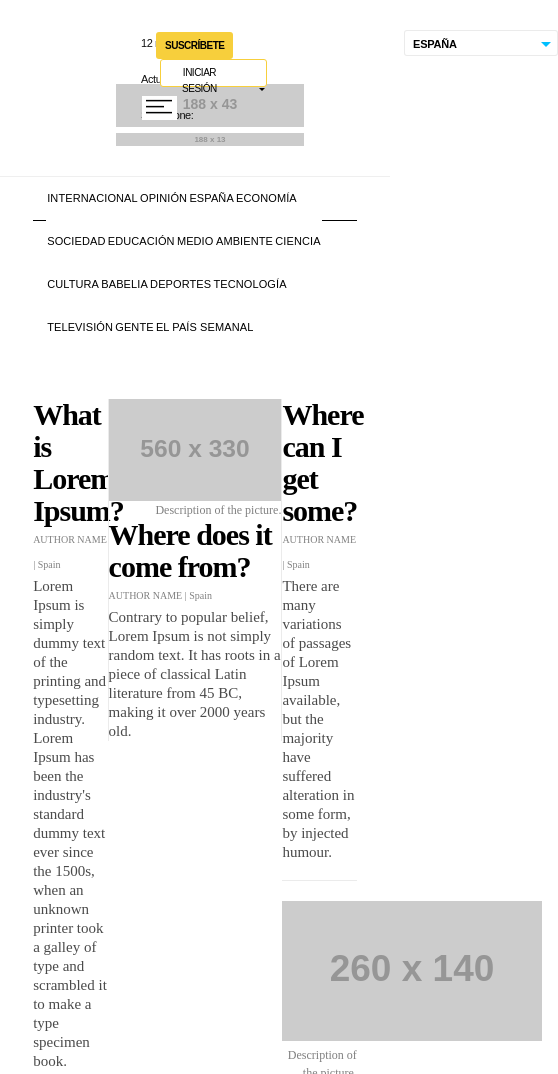
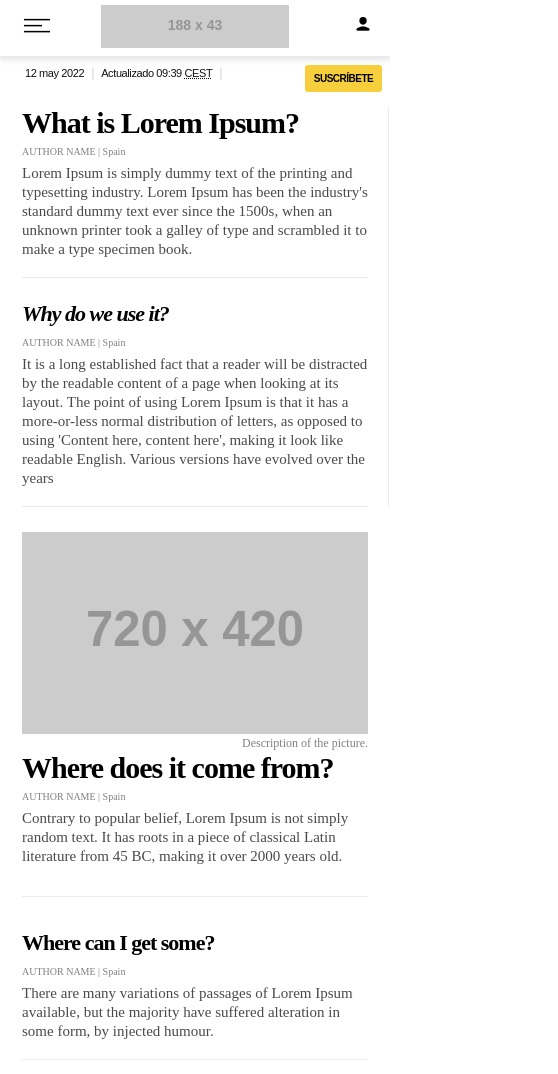
Before and after one commit to AlbertoGiovannoni/ppmexercise, a plain HTML site: page index.html in a window 390 px wide. Shown: the top 1074 px of the page, 558 px wide, since content can reach past the window. Drawn offline with Linux system fonts and the light colour scheme; placeholder pictures from the web are drawn by us.

Commit message:
added media

```diff
--- a/css/style.css
+++ b/css/style.css
@@ -2,6 +2,7 @@
 
 * {
     margin: 0;
+    padding: 0;
 }
 
 body {
@@ -29,24 +30,18 @@ button {
 
 /*start Header rules*/
 
-.head {
-    background-color: white;
-    height: 216px;
-    display: block;
-}
+
 
 .top {
-    position: relative;
     border-bottom: 1px solid #efefef;
+    margin: auto;
 }
 
 .main-top {
-    padding: 32px 30px 32px 26px;
-    margin: 0 90px 0 90px;
+    margin: 32px auto;
+    max-width: 1208px;
 }
-/* button .country{
-    padding: 4px 80px 4px 5px;
-} */
+
 
 .info-bar {
     width: 98%;
@@ -56,6 +51,10 @@ button {
 #secondary-infobar {
     position: absolute;
     right: 0;
+}
+
+.usr-img{
+    display: none;
 }
 
 .sub {
@@ -173,19 +172,21 @@ button {
 .navbar {
     background-color: white;
     height: 43px;
+    padding: 0 22px 0 22px;
 }
+
 .container-nav {
-    font-family: MarcinAntB,sans-serif;
+    font-family: MarcinAntB, sans-serif;
     background-color: white;
-    margin-left: 8.5%;
-    margin-right: 8.5%;
+    margin: 0 auto;
+    max-width: 1208px;
     letter-spacing: .1px;
 }
 
-nav{
+nav {
     height: 43px;
     border-bottom: 1px solid #000;
-    padding: 0 4% 0 4%;
+    display: flex;
 }
 
 nav a {
@@ -197,93 +198,124 @@ nav a:link,
 nav a:visited {
     color: #000;
     text-decoration: none;
-    padding: 15px .38%;
+    margin: auto;
+}
+
+nav a {
     font-size: 11px;
     line-height: 13px;
-
 }
 
 /*end Navigation rules*/
 
 /*start content rules*/
-.main-content{
-    display: inline-block;
-    margin-left: 8.5%;
-    margin-right: 8.5%;
+.main-content {
+    max-width: 1208px;
+    margin: 0 auto;
 }
 
-.container-main{
+.container-main {
+    display: flex;
     float: left;
     padding-bottom: 43px;
+    padding: 0 22px 30px 22px;
     border-bottom: double #4a4a4a;
 }
 
 article a:link,
-article a:visited{
+article a:visited {
     color: #000;
     text-decoration: none;
 }
 
-.left-articles, .right-articles{
-    width: 23%;
+.left-articles,
+.right-articles {
+    width: 21%;
 }
 
-.middle-article{
+.left-articles {
+    padding-right: 20px;
+}
+
+.right-articles {
+    padding-left: 20px;
+}
+
+.middle-article {
     width: 54%;
 }
 
-.image{
-     max-width: 100%;
+.image {
+    max-width: 100%;
     display: block;
-    max-width: 100%;
     margin-left: auto;
     margin-right: auto;
 }
 
-.description{
+.image3{
+    display: none;
+}
+
+.description {
     text-align: right;
     color: gray;
     font-size: 12px;
     line-height: 18px;
 }
 
-.left-articles, .right-articles, .middle-article{
-    padding-top: 50px;
+.left-articles,
+.right-articles,
+.middle-article {
+    margin-top: 50px;
     float: left;
 }
 
-.article-info, article a.author{
+.article-info,
+article a.author {
     color: gray;
     font-size: 10px;
     line-height: 25px;
 }
 
-article a.author{
+article a.author {
     text-transform: uppercase;
 }
 
-h2 a{
+h2 a {
     font-size: 30px;
     line-height: 32px;
     letter-spacing: -1px;
     font-weight: 700;
 }
 
-.article-l1, .article-r1{
+h2 a.titler1,
+h2 a.titler2,
+h2 a.titlel2 {
+    font-size: 22px;
+}
+
+h2 a.titlel2 {
+    font-style: italic;
+}
+
+.article-l1,
+.article-r1 {
     padding-bottom: 18px;
     border-bottom: 1px solid #ebebeb;
     margin-bottom: 20px;
 }
 
-.mtext{
+.mtext {
     max-width: 560px;
     margin: auto;
 }
 
-article.mid{
-    max-width: 610px;
-    margin: auto;
-    border-left: 1px solid #ebebeb;
+article.mid {
+    padding: 0 24px;
+    border-right: 1px solid #ebebeb;
+}
+
+.left-articles {
     border-right: 1px solid #ebebeb;
 }
 
@@ -292,61 +324,62 @@ article.mid{
 
 /* start footer rules */
 
-footer{
+footer {
     clear: both;
-    display: block;
+    display: flex;
 }
 
-.footer-blurb{
-    display: block;
-    margin-left: 8.5%;
-    margin-right: 8.5%;
+.footer-blurb {
+    max-width: 1208px;
+    margin: 0 auto;
     min-height: 150px;
+    padding: 0 22px 0 22px;
+    margin-top: 20px;
 }
 
-#links li{
+#links li {
     float: left;
 }
 
 #links li a:link,
-#links li a:visited{
+#links li a:visited {
     color: #000;
     text-decoration: none;
     display: inline-block;
     padding: 15px 15px 0 0;
 }
 
-.link-box{
+.link-box {
     margin-top: 38px;
     font-size: 11px;
     line-height: 12px;
 }
 
-.social a{
+.social a {
     height: 19px;
     width: 19px;
     float: left;
     margin: 0 10px 0 10px;
 }
 
-.social a img{
+.social a img {
     max-width: 100%;
 
 }
 
-.copyright{
+.copyright {
     margin-top: 10px;
     float: left;
     height: 50px;
     width: 80%;
 }
 
-div.social{
+div.social {
     float: right;
 }
 
-.right{
-    font-family: MarcinAntB,sans-serif;
+.right {
+    font-family: MarcinAntB, sans-serif;
     color: #000;
     text-transform: uppercase;
     font-weight: 900;
@@ -365,29 +398,250 @@ div.social{
     border-bottom: 5px solid #016ca2;
 }
 
-.prisa{
+.prisa {
     display: inline-block;
-    position:relative;
+    position: relative;
     left: 80px;
+    top: 20px;
 }
 
-button.prisa-button{
+button.prisa-button {
     border-radius: 0;
     padding: 5px 36px 5px 8px;
 }
 
-.logo-prisa h3{
+.logo-prisa h3 {
     float: right;
     margin-top: 10px;
     margin-right: 20px;
 }
 
-#links{
+#links {
     padding-left: 0;
-    display: inline-block;
 }
 
+/* end footer rules */
 
-/* cambia dimensioni e spessore titoli e risistema prisa */
+/* start media 1000px rules */
 
-/* end footer rules */
+@media screen and (max-width: 1000px) {
+
+    .top{
+        margin: auto;
+        border-bottom: 1px solid #ebebeb;
+    }
+
+    .main-top{
+        max-width: 800px;
+    }
+
+    .container-nav {
+        max-width: 800px;
+        margin: auto;
+    }
+
+    .main-content {
+        max-width: 800px;
+        margin: auto;
+    }
+
+    .footer-blurb {
+        max-width: 800px;
+        margin: auto;
+        padding: 0 22px 0 22px;
+        margin: 0 22px 0 22px;
+        height: 350px;
+    }
+
+    nav a {
+        font-size: 8px;
+    }
+
+    .container-main {
+        display: block;
+        border-bottom: none;
+    }
+
+    .right-articles {
+        clear: both;
+        width: 100%;
+        display: flex;
+        padding-top: 30px;
+        margin-top: 30px;
+        border-top: 1px solid #ebebeb;
+    }
+
+    .article-r1{
+        width: 30%;
+        border-bottom: none;
+        border-right: 1px solid #ebebeb;
+    }
+
+    .article-r2{
+        width: 68%;
+    }
+
+    .image2{
+        float: right;
+        margin-right: 10px;
+    }
+
+    .text-r2{
+        width: 50%;
+        margin-left: 10px;
+    }
+
+    .middle-article {
+        border-right: none;
+        width: 67%;
+    }
+
+    article.mid {
+        border-right: none;
+        padding: 0 0 0 24px;
+    }
+
+    .left-articles {
+        width: 30%;
+    }
+
+    .copyright{
+        width: 100%;
+        height: 175px;
+        float: none;
+        border-bottom: 1px solid #000;
+        border-top: 1px solid #000;
+        padding-top: 30px;
+    }
+
+    .prisa{
+        clear: both;
+        margin: auto;
+        display: table;
+        left: 0;
+    }
+
+}
+
+/* end media 1000px rules */
+
+/* start mobile rules */
+
+@media screen and (max-width: 768px) {
+
+    .navbar{
+        display: none;
+    }
+
+    .log{
+        display: none;
+    }
+
+    .logo2{
+        display: none;
+    }
+
+    .select{
+        display: none;
+    }
+
+    .top{
+        height: 56px;
+        box-shadow: 0 2px 6px rgba(200, 200, 200, 0.6);
+    }
+
+    .main-top{
+        margin-top: 0;
+        padding-top: 5px
+    }
+
+    .container-logo{
+        padding-top: 0;
+    }
+
+    .hamburger{
+        top: 10px;
+        left: 20px;
+    }
+
+    #primary-infobar{
+        top: 40px;
+    }
+
+    #secondary-infobar{
+        top: 60px;
+    }
+
+    .usr-img{
+        display: block;
+        height: 18px;
+        width: 18px;
+        top: 0;
+    }
+
+    .tertiary-menu{
+        position: absolute;
+        right: 10px;
+        top: 10px;
+    }
+
+    .left-articles{
+        width: 100%;
+    }
+
+    .middle-article{
+        width: 100%;
+        margin-top: 25px;
+    }
+
+    .right-articles{
+        width: 100%;
+        display: block;
+        padding-left: 0;
+    }
+
+    .article-r1{
+        border-right: none;
+        width: 100%;
+        border-bottom: 1px solid #ebebeb;
+    }
+
+    .article-r2{
+        width: 100%;
+    }
+
+    .text-r2{
+        margin-left: 0;
+    }
+
+    article.mid{
+        padding: 0;
+    }
+
+    .mtext{
+        margin: 0;
+    }
+
+    .image{
+        display: none;
+    }
+
+    .image3{
+        max-width: 100%;
+        display: block;
+        margin-left: auto;
+        margin-right: auto;
+    }
+
+    .article-l2{
+    padding-bottom: 18px;
+    border-bottom: 1px solid #ebebeb;
+    }
+
+    .footer-blurb{
+        margin: 0;
+    }
+
+}
+
+/* end mobile rules */
--- a/index.html
+++ b/index.html
@@ -19,7 +19,6 @@
 </head>
 
 <body>
-    <div class="head">
     <header class="top">
         <div class="main-top">
             <div class="info-bar">
@@ -38,6 +37,10 @@
                     <button class="log">Iniciar sesión <div class="arrow-downB"></div></button>
                 </ul>
 
+                <div class="tertiary-menu">
+                    <img src="images/user.png" alt="user icon" class="usr-img" />
+                </div>
+
                 <div class="hamburger">
                     <a href="#" title="hamburger">
                         <img src="images/hamburger.png" alt="toggle hamburger" class="responsive-img" />
@@ -47,12 +50,11 @@
             </div>
 
             <div class="container-logo">
-                    <a href="https://placeholder.com"><img src="https://via.placeholder.com/188x43"
-                            alt="logo el pais" />
+                <a href="https://placeholder.com"><img src="https://via.placeholder.com/188x43" alt="logo el pais" />
                 </a>
 
                 <a href="https://placeholder.com"><img src="https://via.placeholder.com/188x13"
-                            alt="el periodico global" />
+                        alt="el periodico global" class="logo2" />
                 </a>
             </div>
         </div>
@@ -66,7 +68,7 @@
                 <a href="#">ECONOMÍA</a>
                 <a href="#">SOCIEDAD</a>
                 <a href="#">EDUCACIÓN</a>
-                    <a href="#">MEDIO AMBIENTE</a>
+                <a href="#">AMBIENTE</a>
                 <a href="#">CIENCIA</a>
                 <a href="#">CULTURA</a>
                 <a href="#">BABELIA</a>
@@ -74,9 +76,8 @@
                 <a href="#">TECNOLOGÍA</a>
                 <a href="#">TELEVISIÓN</a>
                 <a href="#">GENTE</a>
-                    <a href="#">EL PAÍS SEMANAL</a>
+                <a href="#">EL PAÍS</a>
             </nav>
-            </div>
         </div>
     </div>
 
@@ -84,7 +85,7 @@
         <div class="container-main">
             <div class="left-articles">
                 <article class="article-l1">
-                    <header class="left1">
+                    <header>
                         <h2>
                             <a href="#">What is Lorem Ipsum?</a>
                         </h2>
@@ -108,9 +109,9 @@
                 </article>
 
                 <article class="article-l2">
-                    <header class="left2">
-                        <h2 class="titlel2">
-                            <a href="#">Why do we use it?</a>
+                    <header>
+                        <h2>
+                            <a class="titlel2" href="#">Why do we use it?</a>
                         </h2>
                     </header>
 
@@ -135,8 +136,8 @@
             </div>
             <div class="middle-article">
                 <article class="mid">
-                    <a href="https://placeholder.com"><img src="https://via.placeholder.com/560x330" alt="placeholder 1"
-                            class="image" />
+                    <a href="https://placeholder.com"><img src="https://via.placeholder.com/560x330" alt="placeholder 1"class="image" />
+                    <a href="https://placeholder.com"><img src="https://via.placeholder.com/720x420" alt="placeholder 1"class="image3" />
                     </a>
                     <div class="mtext">
                         <div class="description">
@@ -172,9 +173,9 @@
 
             <div class="right-articles">
                 <article class="article-r1">
-                    <header class="right1">
-                        <h2 class="titler1">
-                            <a href="#">Where can I get some?</a>
+                    <header>
+                        <h2>
+                            <a class="titler1" href="#">Where can I get some?</a>
                         </h2>
                     </header>
 
@@ -194,17 +195,21 @@
                     </p>
                 </article>
 
-                <a href="https://placeholder.com"><img src="https://via.placeholder.com/260x140" alt="placeholder 2" />
+                <article class="article-r2">
+                    <div class="image2">
+                        <a href="https://placeholder.com"><img src="https://via.placeholder.com/220x140"
+                                alt="placeholder 2" />
                         </a>
                         <div class="description">
                             <span>
                                 Description of the picture.
                             </span>
                         </div>
-                <article class="article-r2">
-                    <header class="right2">
-                        <h2 class="titler2">
-                            <a href="#">
+                    </div>
+                    <div class="text-r2">
+                        <header>
+                            <h2>
+                                <a class="titler2" href="#">
                                     The standard Lorem Ipsum passage
                                 </a>
                             </h2>
@@ -224,6 +229,7 @@
                             tempor incididunt ut labore et dolore
                             magna aliqua."
                         </p>
+                    </div>
                 </article>
             </div>
         </div>
```
Also changed, not shown: images/user.png (added), 1 other file. Lines whose indentation alone changed are shown as unchanged.
